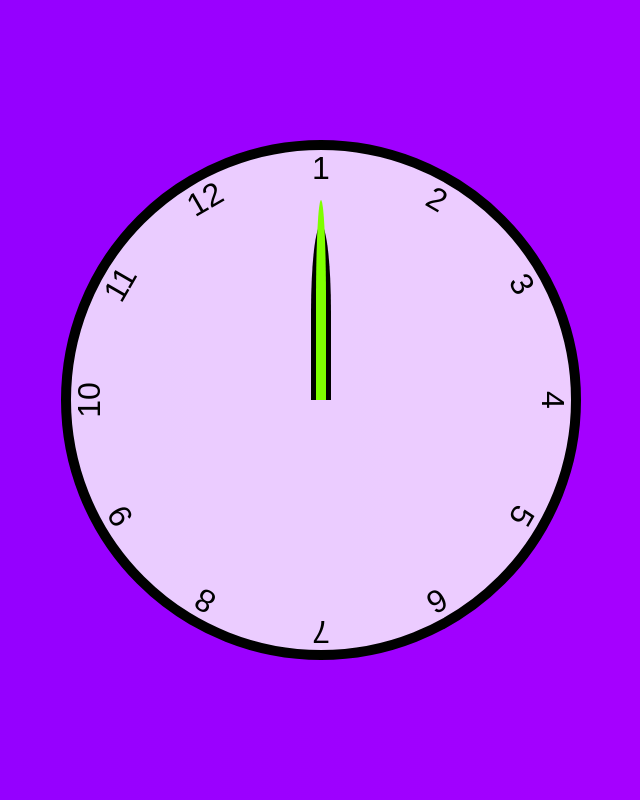
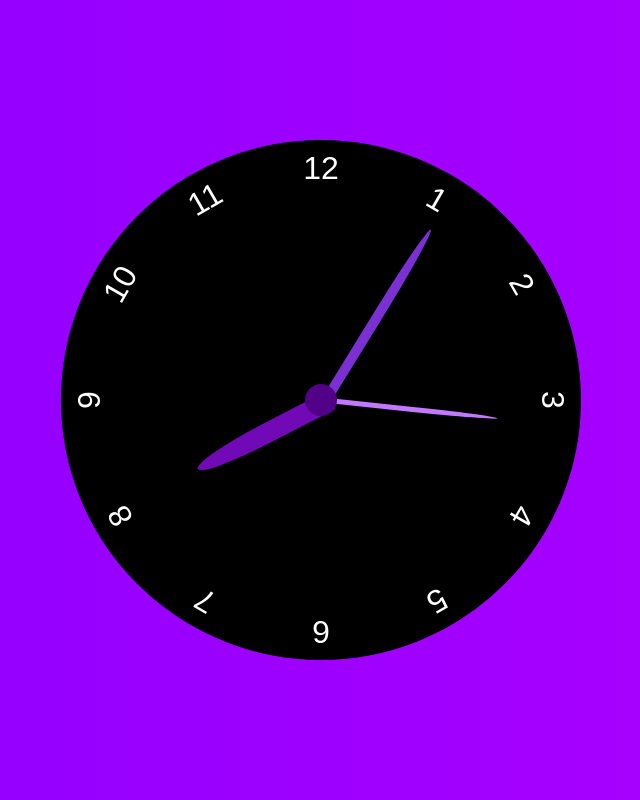
Before and after one commit to dipen2000/JS-analog-clock, a plain HTML site: page index.html in a window 1280 px wide. Shown: the whole page, without its empty margins (319-959 px from the left). Drawn offline with Linux system fonts and the light colour scheme; a web font is replaced by a local one.

Commit message:
complete : analog clock

```diff
--- a/script.js
+++ b/script.js
@@ -1,6 +1,34 @@
-let angle = 0;
-for(let i=1;i<=12;i++){
+let angle = 30;
+for(let i=1;i<=11;i++){
     let ele = document.querySelector(`.number${i}`);
     ele.style.setProperty("--rotation" , `${angle}deg`);
     angle+=30;
 }
+
+setInterval(setClock , 1000);
+
+const hourHand = document.querySelector(".hour-hand");
+const minuteHand = document.querySelector(".minute-hand");
+const secondHand = document.querySelector(".second-hand");
+
+function setClock(){
+    let currentDate = new Date();
+    let secondratio = (currentDate.getSeconds()) / 60;
+    let secondRotation = secondratio*360;
+    let minuteratio = (secondratio + currentDate.getMinutes())/60;
+    let minuteRotation = (minuteratio)*360;
+    let hourratio = (minuteratio + currentDate.getHours())/12;
+    let hourRotation = hourratio*360;
+    // let minuteRotation = (currentDate.getSeconds())
+    secondHand.style.setProperty("--rotation" , `${secondRotation}deg`);
+    secondHand.style.setProperty("transform" , `rotate(${secondRotation}deg)`);
+    rotateHand(secondHand , secondRotation);
+    rotateHand(minuteHand , minuteRotation);
+    rotateHand(hourHand , hourRotation);
+}
+
+function rotateHand(hand , rotation){
+    hand.style.setProperty("--rotation" , `${rotation}deg`);
+    hand.style.setProperty("transform" , `rotate(${rotation}deg)`);
+}
+setClock();
--- a/style.css
+++ b/style.css
@@ -11,7 +11,7 @@ body{
 .clock{
     height : 31.25rem;
     width : 31.25rem;
-    background-color: rgba(255,255,255 , 0.8);
+    background-color:black;
     border-radius: 50%;
     border : 10px solid black;
     position : relative;
@@ -21,6 +21,7 @@ body{
     --rotation : 0;
     font-family: 'Padauk', sans-serif;
     font-size : 2rem;
+    color : white;
     /* border : 3px solid red; */
     position : absolute;
     width : 100%;
@@ -28,35 +29,54 @@ body{
     text-align : center;
     transform : rotate(var(--rotation))
 }
+.number12{
+    transform : rotate(0deg)
+}
 
 .hand{
     --rotation : 0;
     position : absolute;
-    /* border : 3px solid red; */
     bottom : 50%;
     left : 50%;
-}
-
-.hour-hand{
-    height : 35%;
-    background-color: black;
-    width : 20px;
     transform: translateX(-50%);
     border-top-left-radius: 50%;
     border-top-right-radius: 50%;
+    transform-origin: bottom;
+}
+
+.clock::after {
+    content: '';
+    position: absolute;
+    background-color: #510087;
+    z-index: 11;
+    width: 2rem;
+    height: 2rem;
+    top: 50%;
+    left: 50%;
+    transform: translate(-50%, -50%);
+    border-radius: 50%;
+  }
+.hour-hand{
+    height : 30%;
+    background-color: #7209b7;
+    width : 20px;
     z-index: 1;
+
 }
 
 .minute-hand{
     height : 40%;
-    background-color: chartreuse;
+    background-color:#7a30d3;
     width : 10px;
     z-index: 2;
-    transform: translateX(-50%);
-    border-top-left-radius: 50%;
-    border-top-right-radius: 50%;
+    transform : rotate(30deg);
 }
 
 .second-hand{
 
+    height :  35%;
+    background-color : #c278ff;
+    width : 5px;
+    z-index : 3;
+    transform : rotate(--rotation);
 }
```
